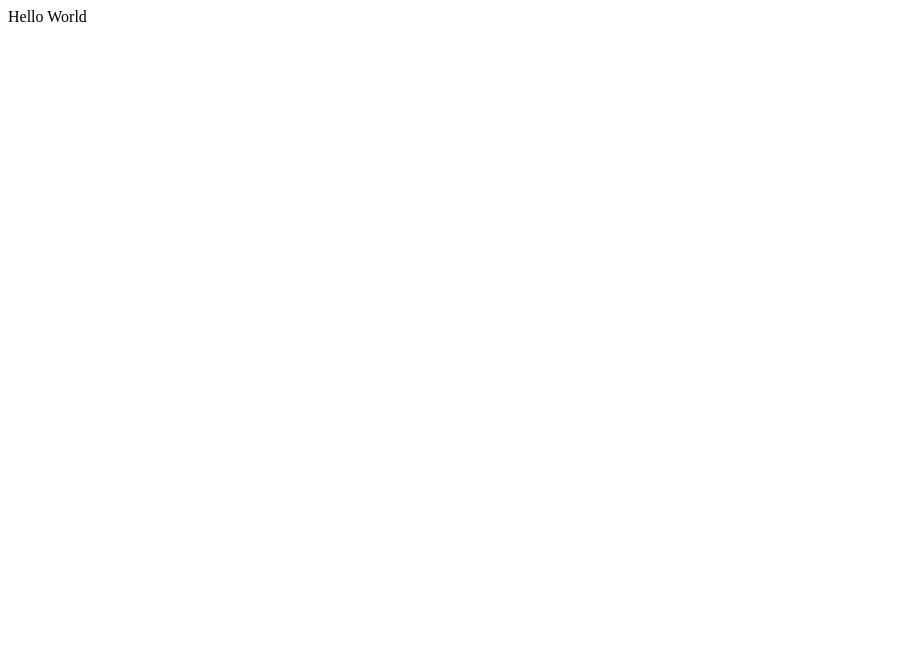
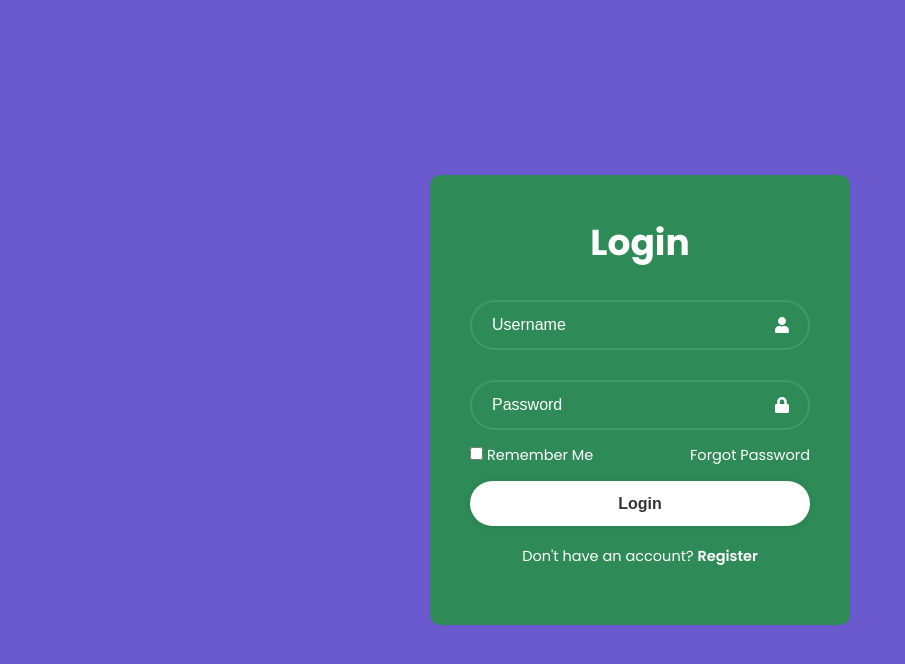
Before and after one commit to spidercupcake/shop, a React (Create React App) app: page / in a window 1280 px wide. Shown: the top 664 px of the page, without its empty margins (0-905 px from the left). Built offline with nearby package versions, Linux system fonts and the light colour scheme.

Commit message:
created frontend and styling for login component

```diff
--- a/package.json
+++ b/package.json
@@ -14,6 +14,7 @@
     "react-dom": "^18.3.1",
     "react-icons": "^5.2.1",
     "react-scripts": "5.0.1",
+    "scss": "^0.2.4",
     "style-components": "^0.1.0",
     "styled-components": "^6.1.12",
     "typescript": "^4.9.5",
@@ -42,5 +43,9 @@
       "last 1 firefox version",
       "last 1 safari version"
     ]
+  },
+  "devDependencies": {
+    "resolve-url-loader": "^5.0.0",
+    "sass": "^1.77.8"
   }
 }
--- a/src/App.tsx
+++ b/src/App.tsx
@@ -1,8 +1,11 @@
+import LoginRegister from './components/LoginRegister'
 import React from 'react';
 
 function App() {
   return (
-    <div>Hello World</div>
+    <div>
+      <LoginRegister/>
+    </div>
   );
 }
 
--- /dev/null
+++ b/src/components/LoginRegister.scss
@@ -0,0 +1,91 @@
+.wrapper {
+    position: relative;
+    width: 420px;
+    height: 450px;
+    background:seagreen;
+    border-radius: 10px;
+    color: #fff;
+}
+
+.wrapper .form-box {
+    width: 100%;
+    padding: 40px;
+}
+form h1 {
+    font-size: 36px;
+    text-align: center;
+}
+form .input-box {
+    position: relative;
+    width: 100%;
+    height: 50px;
+    margin: 30px 0;
+}
+.input-box input {
+    width: 100%;
+    height: 100%;
+    background: transparent;
+    border: none;
+    outline: none;
+    border: 2px solid rgba(255, 255, 255, .1);
+    border-radius: 40px;
+    font-size: 16px;
+    color: #fff;
+    padding: 20px 45px 20px 20px;
+}
+.input-box input::placeholder {
+    color: #fff;
+}
+.input-box .icon {
+    position: absolute;
+    right: 20px;
+    top: 50%;
+    translate: 0 -50%;
+    font-size: 16px;
+}
+form .remember-forget {
+    display: flex;
+    justify-content: space-between;
+    font-size: 14.5px;
+    margin: -15px 0 15px;
+}
+.remember-forget label input {
+    accent-color: #fff;
+    margin-right: 4px;
+}
+.forgot{
+    color: #fff;
+    text-decoration: none;
+}
+.remember-forgot a:hover {
+    text-decoration: underline;
+}
+form button {
+    width: 100%;
+    height: 45px;
+    background: #fff;
+    border: none;
+    outline: none;
+    border-radius: 40px;
+    box-shadow: 0 0 10px rgba(0, 0, 0, .1);
+    cursor: pointer;
+    font-size: 16px;
+    color: #333;
+    font-weight: 700;
+}
+
+form .switch-link{
+    font-size: 14.5px;
+    text-align: center;
+    margin: 20px 0 15px;
+}
+
+.switch-link p a{
+    color: #fff;
+    text-decoration: none;
+    font-weight: 600;
+}
+
+.switch-link p a:hover{
+    text-decoration: underline;
+}
--- /dev/null
+++ b/src/components/LoginRegister.tsx
@@ -0,0 +1,38 @@
+import React from 'react'
+import { FaUser , FaLock } from "react-icons/fa";
+import "./LoginRegister.scss"
+
+
+const LoginRegister = () => {
+  return (
+    <div>
+      <div className="wrapper">
+        <div className="form-box login">
+          <form action="">
+            <h1>Login</h1>
+            <div className="input-box">
+              <input type="text" placeholder='Username' required />
+              <FaUser className='icon'/>
+            </div>
+            <div className="input-box">
+              <input type="password" placeholder='Password' required />
+              <FaLock className='icon'/>
+            </div>
+            <div className="remember-forget">
+              <label>
+                <input type="checkbox" />
+                Remember Me
+              </label>
+              <a href="#" className='forgot'>Forgot Password</a>
+            </div>
+            <button type="submit">Login</button>
+            <div className="switch-link">
+              <p>Don't have an account? <a href="#">Register</a></p>
+            </div>
+          </form>
+        </div>
+      </div>
+    </div>
+  )
+}
+export default LoginRegister
--- /dev/null
+++ b/src/index.scss
@@ -0,0 +1,18 @@
+@import url('https://fonts.googleapis.com/css2?family=Poppins:wght@400;600;700&display=swap');
+body {
+    font-family: "Poppins", sans-serif;
+}
+
+* {
+    margin: 0;
+    padding: 0;
+    box-sizing: border-box;
+}
+body {
+    font-family: "Poppins", sans-serif;
+    display: flex;
+    justify-content: center;
+    align-items: center;
+    min-height: 100vh;
+    background: slateblue;
+}
--- a/src/index.tsx
+++ b/src/index.tsx
@@ -1,6 +1,6 @@
 import React from 'react';
 import ReactDOM from 'react-dom/client';
-import './index.css';
+import './index.scss';
 import App from './App';
 import reportWebVitals from './reportWebVitals';
 
```
Also changed, not shown: src/index.css (deleted), 2 other files (tests, documents, lock files or other folders).
